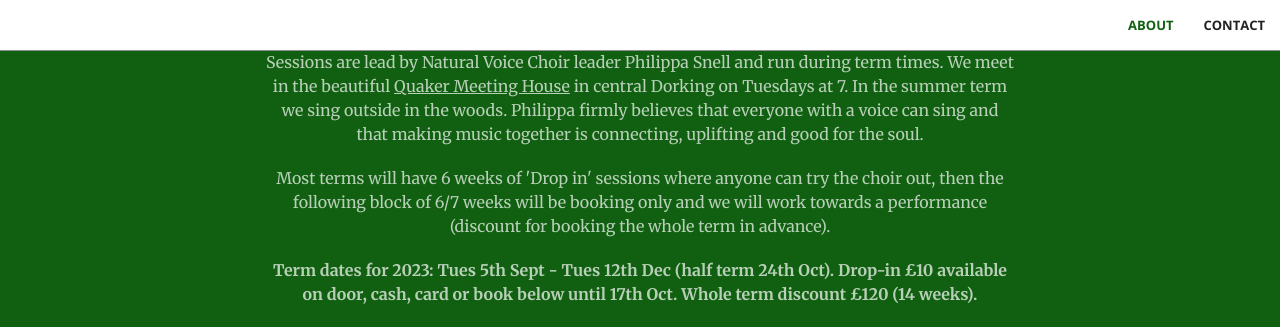
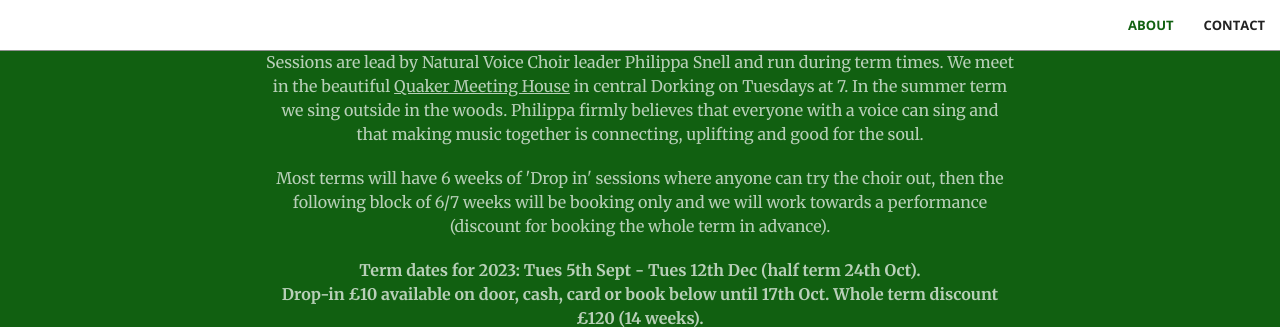
Before and after one commit to thewildchoir/thewildchoir-website, a Jekyll site: the page built from index.html, in a window 1280 px wide and 900 px high, scrolled down 967 px, cut to the strip 0-327 px from the top of the window. Built offline with Jekyll 4.4.1, drawn with Linux system fonts in a browser that asks for light colours.

Commit message:
Added term info

```diff
--- a/_includes/call-to-action.html
+++ b/_includes/call-to-action.html
@@ -5,7 +5,7 @@
                 <p class="text-faded">We are a friendly and slightly wild choir who sing strong harmony arrangements of music that you might call folk from diverse cultures and traditions. We sing to the seasons, the elements and with our hearts. All levels of singing ability are welcome and songs are taught by ear.</p>
                 <p class="text-faded">Sessions are lead by Natural Voice Choir leader Philippa Snell and run during term times. We meet in the beautiful <a target="_blank" href="https://goo.gl/maps/CVGHoxBq2XfakKq37">Quaker Meeting House</a> in central Dorking on Tuesdays at 7. In the summer term we sing outside in the woods. Philippa firmly believes that everyone with a voice can sing and that making music together is connecting, uplifting and good for the soul.</p>
                 <p class="text-faded">Most terms will have 6 weeks of 'Drop in' sessions where anyone can try the choir out,  then the following block of 6/7 weeks will be booking only and we will work towards a performance (discount for booking the whole term in advance).</p>
-                <p class="text-faded"><b>Term dates for 2023: Tues 5th Sept - Tues 12th Dec (half term 24th Oct). Drop-in £10 available on door, cash, card or book below until 17th Oct. Whole term discount £120 (14 weeks).</b></p>
+                <p class="text-faded"><b>Term dates for 2023: Tues 5th Sept - Tues 12th Dec (half term 24th Oct).<br>Drop-in £10 available on door, cash, card or book below until 17th Oct. Whole term discount £120 (14 weeks).</b></p>
                 <stripe-buy-button
                   buy-button-id="buy_btn_1NYUePLwjurA75EIcLADqrHm"
                   publishable-key="pk_live_51NYTozLwjurA75EIhk2EBRw1z2zc9OpOjDrSu8yy9bL1Hjqpv2U9MbkAIBroLDxn40LiSmh58qRFbD1G05o0DyOp00jys1Q34B"
```
